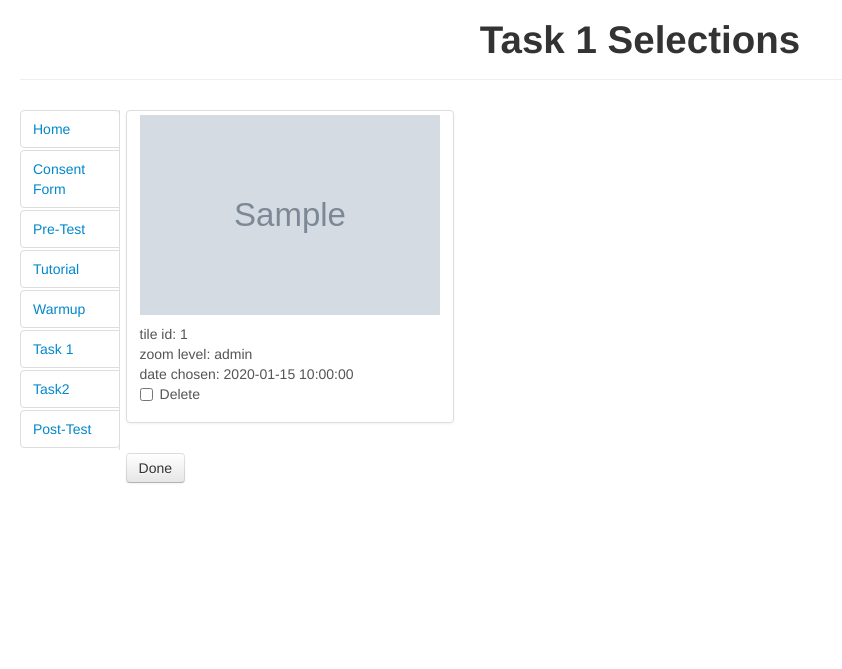
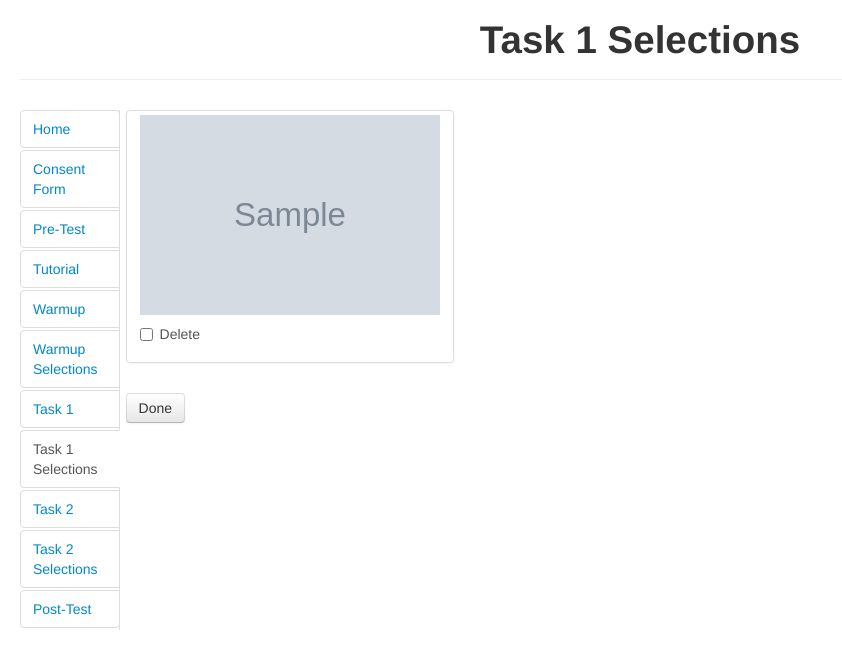
Before and after one commit to leibatt/user_study, a Flask app: template app/templates/scalar/selections_task1.html in a window 1280 px wide. Shown: the top 669 px of the page, without its empty margins (0-842 px from the left). Run offline with Flask 2, Linux system fonts and the light colour scheme; the template is opened without the code that fills it: most values are stand-ins (such as "Sample title", 1, 10 or a date in 2020); grey boxes marked "Sample" are stand-in pictures; parts of the project's set-up code (start-up, migrations or seed data) failed here and were passed over; some libraries are stand-ins or nearby versions.

Commit message:
updated selection pages and task pages so selections are tied to specific task as described in webpage

```diff
--- a/app/static/js/move-zoom.js
+++ b/app/static/js/move-zoom.js
@@ -294,7 +294,7 @@ $(document).ready(function() {
 		$('#answer-select').removeClass('show');
 		//$('#loading_image').addClass('show');
 		$("body").css("cursor", "progress");
-		$.getJSON($SCRIPT_ROOT+'/scalar/fetch-first-tile',{data_set: $DATA_SET,data_threshold:resolution_lvl},function(jsondata){
+		$.getJSON($SCRIPT_ROOT+'/scalar/fetch-first-tile',{data_set: $DATA_SET, task:$TASK,data_threshold:resolution_lvl},function(jsondata){
 			console.log(jsondata);
 			//$('#loading_image').removeClass('show');
 			$("body").css("cursor", "auto");
--- a/app/templates/instructions.html
+++ b/app/templates/instructions.html
@@ -45,11 +45,20 @@
 						<li class="{% if g.consent is none %}disabled{% endif %} {% block warmup_nav_active %}{% endblock %}">
 							<a href="{{url_for('scalar.warmup')}}">Warmup</a>
 						</li>
+						<li class="{% if g.consent is none %}disabled{% endif %} {% block warmupselect_nav_active %}{% endblock %}">
+							<a href="{{url_for('scalar.warmup_selections')}}">Warmup Selections</a>
+						</li>
 						<li class="{% if g.consent is none %}disabled{% endif %} {% block task1_nav_active %}{% endblock %}">
 							<a href="{{url_for('scalar.task1')}}">Task 1</a>
 						</li>
+						<li class="{% if g.consent is none %}disabled{% endif %} {% block task1select_nav_active %}{% endblock %}">
+							<a href="{{url_for('scalar.task1_selections')}}">Task 1 Selections</a>
+						</li>
 						<li class="{% if g.consent is none %}disabled{% endif %} {% block task2_nav_active %}{% endblock %}">
-							<a href="{{url_for('scalar.task2')}}">Task2</a>
+							<a href="{{url_for('scalar.task2')}}">Task 2</a>
+						</li>
+						<li class="{% if g.consent is none %}disabled{% endif %} {% block task2select_nav_active %}{% endblock %}">
+							<a href="{{url_for('scalar.task2_selections')}}">Task 2 Selections</a>
 						</li>
 						<li class="{% if g.consent is none %}disabled{% endif %} {% block posttest_nav_active %}{% endblock %}">
 							<a href="{{url_for('forms.get_posttest')}}">Post-Test</a>
--- a/app/templates/scalar/selections_base.html
+++ b/app/templates/scalar/selections_base.html
@@ -1,6 +1,7 @@
 {% extends "instructions.html" %}
 {% block form %}
 	<div>
+	{% if selections %}
 		<div class="row-fluid">
 			<ul class = "thumbnails">
 				{% for item in selections %}
@@ -8,11 +9,11 @@
 						<div class="thumbnail">
 							<img alt="300x200" style="width: 300px; height: 200px" src="{{item.image}}">
 							<div class="caption">
-							<ul class="unstyled">
+								<!--<ul class="unstyled">
 									<li>tile id: {{item.tile_id}}</li>
 									<li>zoom level: {{item.zoom_level}}</li>
 									<li>date chosen: {{item.datetime}}</li>
-							</ul>
+								</ul>-->
 								<div>
 									<label class="checkbox">
 										<input type="checkbox" class="selectionThumbnail" id="selectionThumbnail{{item.id}}">Delete
@@ -24,6 +25,9 @@
 				{% endfor %}
 			</ul>
 		</div>
+		{{ super() }}
+	{% else %}
+		<p>No selections!</p>
+	{% endif %}
 	</div>
-	{{ super() }}
 {% endblock %}
--- a/app/templates/scalar/selections_task1.html
+++ b/app/templates/scalar/selections_task1.html
@@ -1,5 +1,6 @@
 {% extends "scalar/selections_base.html" %}
 {% block title %}Task 1 Selections{% endblock %}
 {% block header %}Task 1 Selections{% endblock %}
+{% block task1select_nav_active %}active{% endblock %}
 {% block next %}url_for('scalar.task2'){% endblock %}
 {% block submit_text %}Done{% endblock %}
--- a/app/templates/scalar/selections_task2.html
+++ b/app/templates/scalar/selections_task2.html
@@ -1,5 +1,6 @@
 {% extends "scalar/selections_base.html" %}
 {% block title %}Task 2 Selections{% endblock %}
 {% block header %}Task 2 Selections{% endblock %}
+{% block task2select_nav_active %}active{% endblock %}
 {% block next %}url_for('forms.get_posttest'){% endblock %}
 {% block submit_text %}Done{% endblock %}
--- a/app/templates/scalar/selections_warmup.html
+++ b/app/templates/scalar/selections_warmup.html
@@ -1,5 +1,6 @@
 {% extends "scalar/selections_base.html" %}
 {% block title %}Warmup Selections{% endblock %}
 {% block header %}Warmup Selections{% endblock %}
+{% block warmupselect_nav_active %}active{% endblock %}
 {% block next %}url_for('scalar.task1'){% endblock %}
 {% block submit_text %}Done{% endblock %}
--- a/app/templates/scalar/task1.html
+++ b/app/templates/scalar/task1.html
@@ -5,6 +5,7 @@
 	<script type=text/javascript>
 		$DATA_SET = "us100";
 		$NEXT_TASK_PAGE = "{{url_for('scalar.task2')}}";
+		$TASK = "task1";
 	</script>
 {% endblock %}
 {% block header %}Task 1{% endblock %}
--- a/app/templates/scalar/task2.html
+++ b/app/templates/scalar/task2.html
@@ -3,8 +3,9 @@
 {% block specialvars %}
 	{{ super() }}
 	<script type=text/javascript>
-		$DATA_SET = "cali100";
+		$DATA_SET = "us1000";
 		$NEXT_TASK_PAGE = "{{url_for('forms.get_posttest')}}";
+		$TASK="task2";
 	</script>
 {% endblock %}
 {% block head %}
--- a/app/templates/scalar/warmup.html
+++ b/app/templates/scalar/warmup.html
@@ -5,6 +5,7 @@
 	<script type=text/javascript>
 		$DATA_SET = "cali100";
 		$NEXT_TASK_PAGE = "{{url_for('scalar.task1')}}";
+		$TASK="warmup";
 	</script>
 {% endblock %}
 {% block header %}Warmup{% endblock %}
```
Also changed, not shown: app/scalar/views.py (+10 -6 lines). Lines whose indentation alone changed are shown as unchanged.
